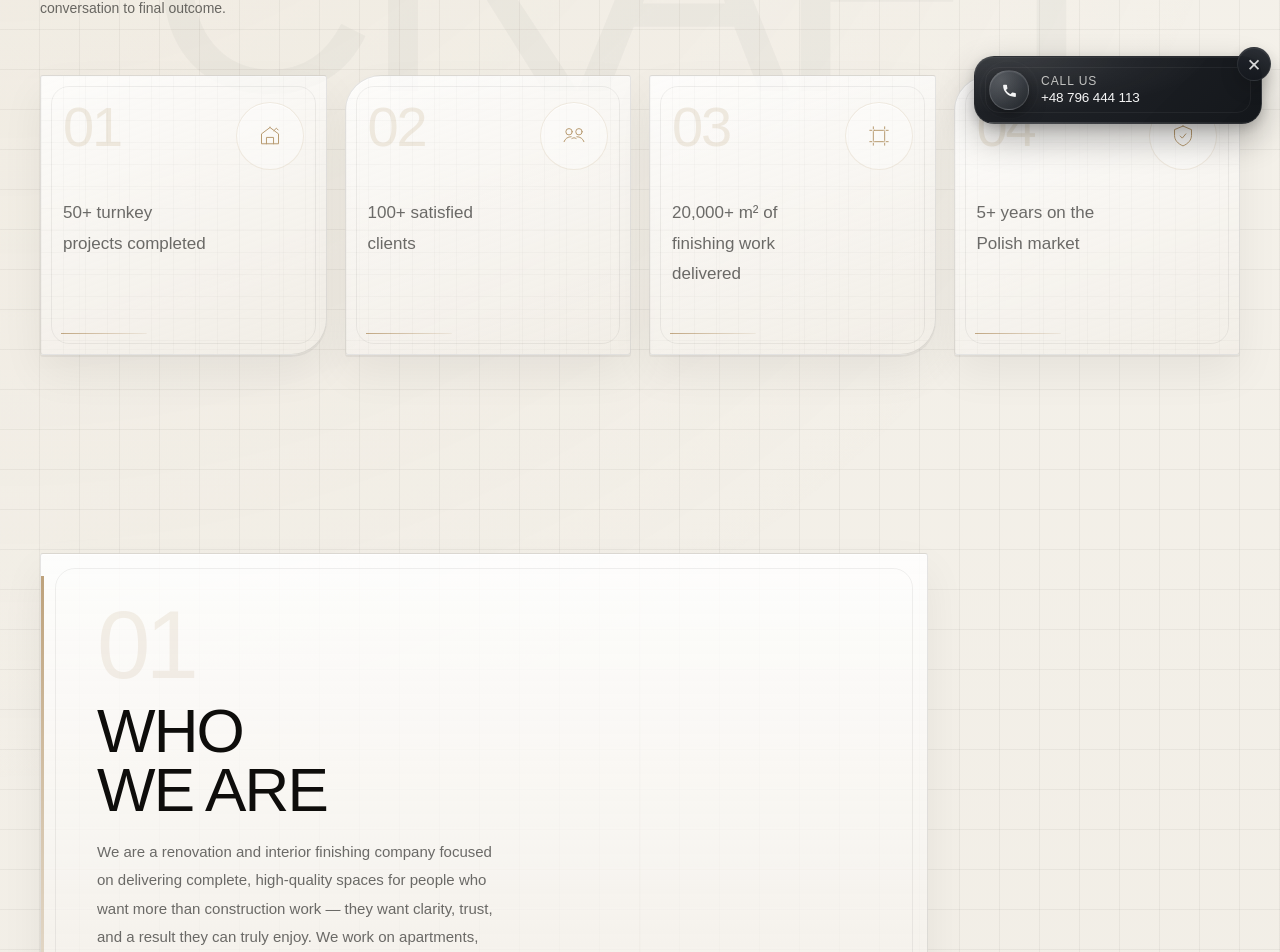
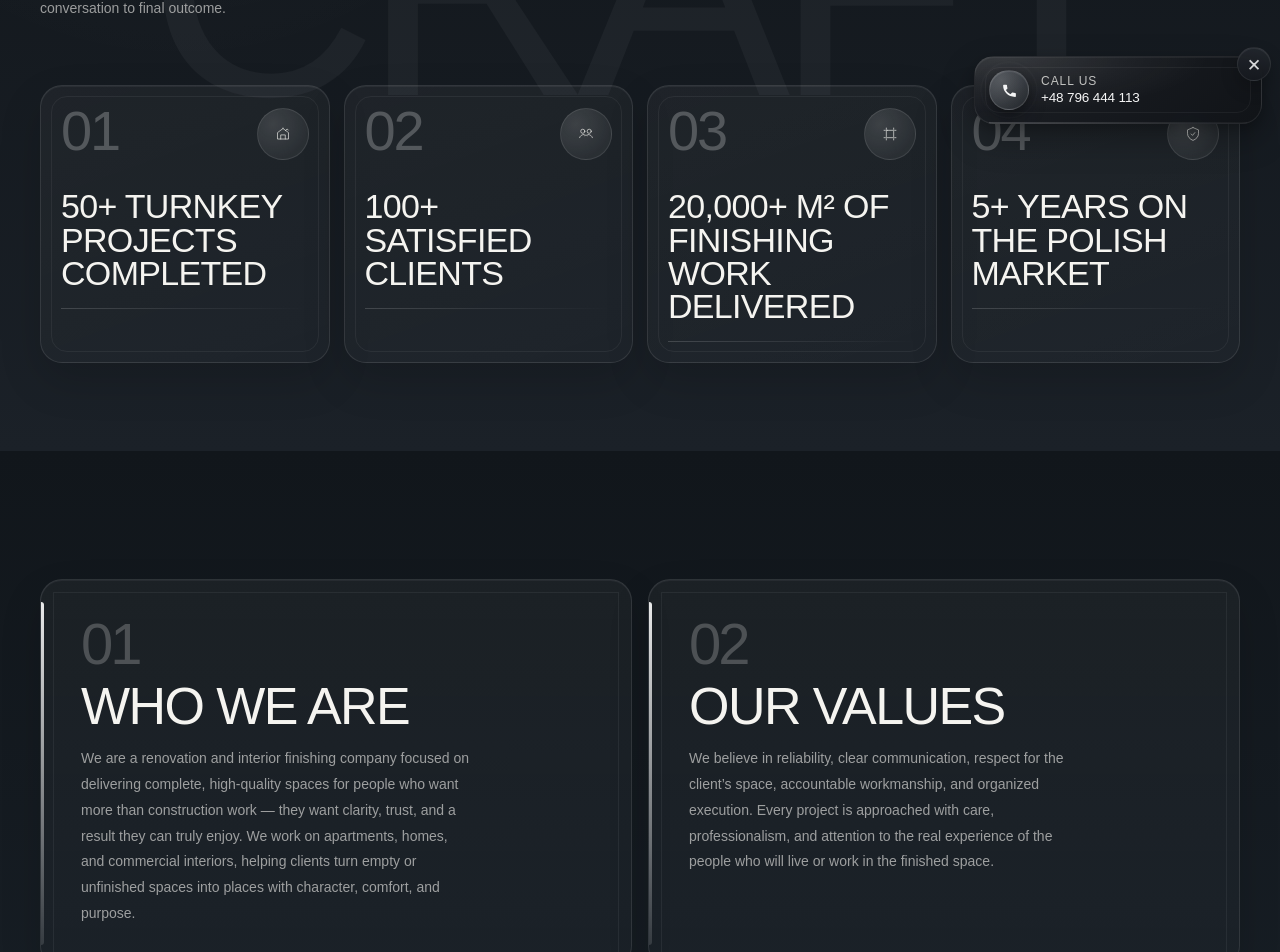
Before and after one commit to romanasolovan/prosto-remont, a Next.js app: page /en/about in a window 1280 px wide. Shown: the part 658-1610 px from the top of the page. Built offline with nearby package versions, Linux system fonts and the light colour scheme.

Commit message:
refine about us page to the dark theme, change quote modal background

```diff
--- a/app/[locale]/about/about.module.css
+++ b/app/[locale]/about/about.module.css
@@ -1,31 +1,21 @@
 .aboutPage {
-  --ink: #0e0d0b;
-  --ink-80: rgba(14, 13, 11, 0.8);
-  --ink-60: rgba(14, 13, 11, 0.6);
-  --ink-20: rgba(14, 13, 11, 0.2);
-  --ink-10: rgba(14, 13, 11, 0.1);
-  --ink-06: rgba(14, 13, 11, 0.06);
-  --ink-03: rgba(14, 13, 11, 0.03);
-  --paper: #f5f2eb;
-  --paper-deep: #ece7de;
-  --sand: #b89a70;
-  --grid: rgba(14, 13, 11, 0.048);
-  --r-sm: 3px;
-  --r-md: 16px;
-  --r-lg: 24px;
-  --r-xl: 36px;
-  --shadow-soft:
-    0 2px 0 rgba(14, 13, 11, 0.05), 0 18px 44px rgba(14, 13, 11, 0.06),
-    inset 0 1px 0 rgba(255, 255, 255, 0.78);
-  --shadow-hover:
-    0 2px 0 rgba(14, 13, 11, 0.06), 0 28px 58px rgba(14, 13, 11, 0.1),
-    inset 0 1px 0 rgba(255, 255, 255, 0.82);
+  --bg-main: #0d1115;
+  --bg-soft: #151a20;
+  --bg-deep: #1b2128;
+  --ink: #f5f4f0;
+  --ink-80: rgba(245, 244, 240, 0.8);
+  --ink-60: rgba(245, 244, 240, 0.6);
+  --ink-20: rgba(255, 255, 255, 0.2);
+  --ink-10: rgba(255, 255, 255, 0.1);
+  --ink-06: rgba(255, 255, 255, 0.06);
+  --ink-03: rgba(255, 255, 255, 0.03);
+  --grid: rgba(255, 255, 255, 0.016);
 
   position: relative;
   width: 100%;
   min-height: 100vh;
   overflow-x: clip;
-  background: linear-gradient(180deg, var(--paper) 0%, var(--paper-deep) 100%);
+  background: linear-gradient(180deg, var(--bg-main) 0%, var(--bg-soft) 100%);
 }
 
 .aboutPage::before {
@@ -48,12 +38,12 @@
   background:
     radial-gradient(
       circle at 0% 0%,
-      rgba(184, 154, 112, 0.09) 0%,
+      rgba(255, 255, 255, 0.05) 0%,
       transparent 28%
     ),
     radial-gradient(
       circle at 100% 100%,
-      rgba(14, 13, 11, 0.03) 0%,
+      rgba(255, 255, 255, 0.025) 0%,
       transparent 24%
     );
 }
@@ -78,7 +68,7 @@
 .decorLeft {
   left: 0;
   width: 2px;
-  background: rgba(14, 13, 11, 0.045);
+  background: rgba(255, 255, 255, 0.045);
   transform: rotate(38deg) translateX(6vw);
   transform-origin: top left;
 }
@@ -86,7 +76,7 @@
 .decorLeftSoft {
   left: 0;
   width: 1px;
-  background: rgba(14, 13, 11, 0.024);
+  background: rgba(255, 255, 255, 0.02);
   transform: rotate(38deg) translateX(calc(6vw + 38px));
   transform-origin: top left;
 }
@@ -94,7 +84,7 @@
 .decorRight {
   right: 0;
   width: 2px;
-  background: rgba(14, 13, 11, 0.032);
+  background: rgba(255, 255, 255, 0.032);
   transform: rotate(-38deg) translateX(-18vw);
   transform-origin: top right;
 }
@@ -102,7 +92,7 @@
 .decorRightSoft {
   right: 0;
   width: 1px;
-  background: rgba(14, 13, 11, 0.018);
+  background: rgba(255, 255, 255, 0.016);
   transform: rotate(-38deg) translateX(calc(-18vw + 38px));
   transform-origin: top right;
 }
@@ -115,12 +105,20 @@
 }
 
 /* STATS */
+
 .statsSection {
   display: flex;
   align-items: center;
   min-height: 100svh;
   padding: 112px 0 88px;
   overflow: hidden;
+  background:
+    radial-gradient(
+      circle at 14% 20%,
+      rgba(255, 255, 255, 0.04),
+      transparent 30%
+    ),
+    linear-gradient(180deg, var(--bg-main) 0%, var(--bg-deep) 100%);
 }
 
 .statsBackground {
@@ -135,7 +133,7 @@
 
 .bgWord {
   transform: translateY(8%);
-  color: rgba(14, 13, 11, 0.03);
+  color: rgba(255, 255, 255, 0.04);
   white-space: nowrap;
   font-family: "Barlow Condensed", sans-serif;
   font-size: clamp(16vw, 25vw, 32vw);
@@ -171,7 +169,7 @@
   font-weight: 500;
   letter-spacing: 0.28em;
   text-transform: uppercase;
-  color: var(--sand);
+  color: rgba(245, 244, 240, 0.68);
 }
 
 .statsEyebrow::before,
@@ -181,7 +179,7 @@
   width: 18px;
   height: 1px;
   flex-shrink: 0;
-  background: var(--sand);
+  background: currentColor;
   opacity: 0.7;
 }
 
@@ -191,7 +189,7 @@
   color: var(--ink);
   font-family: "Barlow Condensed", sans-serif;
   font-size: clamp(42px, 8vw, 86px);
-  font-weight: 200;
+  font-weight: 300;
   line-height: 0.92;
   letter-spacing: -0.03em;
   text-transform: uppercase;
@@ -219,30 +217,28 @@
   overflow: hidden;
   min-height: 220px;
   padding: 22px 20px 20px;
-  border: 0.5px solid var(--ink-10);
-  border-radius: var(--r-sm) var(--r-sm) var(--r-xl) var(--r-sm);
+  border: 1px solid var(--ink-10);
+  border-radius: 22px;
   background: linear-gradient(
     160deg,
-    rgba(255, 255, 255, 0.82) 0%,
-    rgba(241, 237, 230, 0.62) 100%
+    rgba(255, 255, 255, 0.04) 0%,
+    rgba(255, 255, 255, 0.018) 100%
   );
-  box-shadow: var(--shadow-soft);
+  box-shadow:
+    inset 0 1px 0 rgba(255, 255, 255, 0.05),
+    0 18px 44px rgba(0, 0, 0, 0.14);
   transition:
     transform 260ms ease,
     border-color 260ms ease,
     box-shadow 260ms ease;
 }
 
-.statCard:nth-child(even) {
-  border-radius: var(--r-xl) var(--r-sm) var(--r-sm) var(--r-sm);
-}
-
 .statCard::before {
   content: "";
   position: absolute;
   inset: 10px;
-  border: 0.5px solid var(--ink-06);
-  border-radius: 18px;
+  border: 1px solid var(--ink-06);
+  border-radius: 16px;
   pointer-events: none;
 }
 
@@ -250,7 +246,7 @@
   content: "";
   position: absolute;
   inset: 0;
-  opacity: 0.42;
+  opacity: 0.32;
   pointer-events: none;
   background-image:
     linear-gradient(var(--grid) 1px, transparent 1px),
@@ -259,9 +255,11 @@
 }
 
 .statCard:hover {
-  transform: translateY(-5px);
+  transform: translateY(-4px);
   border-color: var(--ink-20);
-  box-shadow: var(--shadow-hover);
+  box-shadow:
+    inset 0 1px 0 rgba(255, 255, 255, 0.06),
+    0 24px 56px rgba(0, 0, 0, 0.18);
 }
 
 .statTop {
@@ -270,158 +268,107 @@
   display: flex;
   align-items: flex-start;
   justify-content: space-between;
-  gap: 16px;
-  margin-bottom: 28px;
+  margin-bottom: 30px;
 }
 
 .statIndex {
-  user-select: none;
+  color: rgba(255, 255, 255, 0.24);
   font-family: "Barlow Condensed", sans-serif;
-  font-size: clamp(34px, 5vw, 56px);
-  font-weight: 200;
-  line-height: 0.9;
+  font-size: clamp(40px, 8vw, 56px);
+  font-weight: 300;
+  line-height: 0.82;
   letter-spacing: -0.04em;
-  color: rgba(184, 154, 112, 0.18);
 }
 
 .statIconWrap {
-  position: relative;
-  z-index: 1;
+  display: flex;
+  align-items: center;
+  justify-content: center;
 }
 
 .statIcon {
-  display: flex;
-  align-items: center;
-  justify-content: center;
-  width: 68px;
-  height: 68px;
-  color: var(--sand);
-  border: 0.5px solid rgba(184, 154, 112, 0.18);
-  border-radius: 999px;
-  background: rgba(255, 255, 255, 0.34);
-  box-shadow: inset 0 1px 0 rgba(255, 255, 255, 0.72);
-  transition:
-    transform 260ms ease,
-    color 260ms ease,
-    border-color 260ms ease,
-    background 260ms ease;
+  width: 52px;
+  height: 52px;
+  display: grid;
+  place-items: center;
+  border-radius: 50%;
+  border: 1px solid var(--ink-10);
+  background:
+    radial-gradient(
+      circle at 30% 30%,
+      rgba(255, 255, 255, 0.12),
+      rgba(255, 255, 255, 0.03) 72%
+    ),
+    rgba(255, 255, 255, 0.025);
+  color: var(--ink);
 }
 
 .statIcon svg {
-  width: 34px;
-  height: 34px;
-}
-
-.statCard:hover .statIcon {
-  transform: translateY(-2px);
-  color: var(--ink);
-  border-color: rgba(184, 154, 112, 0.34);
-  background: rgba(255, 255, 255, 0.54);
+  width: 22px;
+  height: 22px;
 }
 
 .statText {
   position: relative;
   z-index: 1;
   max-width: 16ch;
-  margin: 0;
-  color: var(--ink-60);
-  font-family: "Barlow", sans-serif;
-  font-size: clamp(15px, 2vw, 17px);
+  margin: 0 0 18px;
+  color: var(--ink);
+  font-family: "Barlow Condensed", sans-serif;
+  font-size: clamp(24px, 4vw, 34px);
   font-weight: 300;
-  line-height: 1.8;
+  line-height: 0.98;
+  letter-spacing: -0.02em;
+  text-transform: uppercase;
 }
 
 .statLine {
-  position: absolute;
-  right: 20px;
-  bottom: 20px;
-  left: 20px;
+  position: relative;
+  z-index: 1;
+  width: 100%;
   height: 1px;
-  background: linear-gradient(
-    90deg,
-    rgba(184, 154, 112, 0.85) 0%,
-    rgba(184, 154, 112, 0.12) 100%
-  );
-  transform: scaleX(0.35);
-  transform-origin: left;
-  transition: transform 320ms ease;
-}
-
-.statCard:hover .statLine {
-  transform: scaleX(1);
+  background: linear-gradient(90deg, rgba(255, 255, 255, 0.16), transparent);
 }
 
 /* STORY + VALUES */
+
 .storyValuesSection {
-  padding: 90px 0 120px;
-  overflow: hidden;
+  position: relative;
+  padding: clamp(84px, 10vw, 140px) 0;
+  background: linear-gradient(180deg, #11161b 0%, #181f26 100%);
 }
 
 .storyValuesInner {
-  position: relative;
-  display: flex;
-  flex-direction: column;
-  gap: 22px;
-}
-
-.storyValuesInner::before {
-  content: "";
-  position: absolute;
-  top: 0;
-  bottom: 0;
-  left: 50%;
-  width: 1px;
-  transform: translateX(-50%);
-  background: linear-gradient(
-    180deg,
-    transparent 0%,
-    rgba(14, 13, 11, 0.08) 20%,
-    rgba(184, 154, 112, 0.16) 50%,
-    rgba(14, 13, 11, 0.08) 80%,
-    transparent 100%
-  );
-  pointer-events: none;
+  display: grid;
+  grid-template-columns: 1fr;
+  gap: 16px;
 }
 
 .svCard {
   position: relative;
   overflow: hidden;
-  border: 0.5px solid var(--ink-10);
-  transition:
-    transform 320ms ease,
-    border-color 320ms ease,
-    box-shadow 320ms ease;
-  box-shadow: var(--shadow-soft);
+  border: 1px solid var(--ink-10);
+  background: linear-gradient(
+    180deg,
+    rgba(255, 255, 255, 0.04) 0%,
+    rgba(255, 255, 255, 0.018) 100%
+  );
+  box-shadow:
+    inset 0 1px 0 rgba(255, 255, 255, 0.05),
+    0 18px 42px rgba(0, 0, 0, 0.14);
 }
 
-.storyCard {
-  background: linear-gradient(
-    180deg,
-    rgba(255, 255, 255, 0.86) 0%,
-    rgba(242, 238, 231, 0.7) 100%
-  );
-  border-radius: var(--r-sm) var(--r-sm) 110px var(--r-sm);
+.storyCard,
+.valuesCard {
+  border-radius: 22px;
 }
 
-.valuesCard {
-  background: linear-gradient(
-    180deg,
-    rgba(241, 236, 228, 0.9) 0%,
-    rgba(233, 227, 217, 0.72) 100%
-  );
-  border-radius: 110px var(--r-sm) var(--r-sm) var(--r-sm);
-}
-
-.storyCard:hover {
-  transform: translateX(12px) translateY(-6px);
-  border-color: rgba(184, 154, 112, 0.24);
-  box-shadow: var(--shadow-hover);
-}
-
-.valuesCard:hover {
-  transform: translateX(-12px) translateY(-6px);
-  border-color: rgba(14, 13, 11, 0.14);
-  box-shadow: var(--shadow-hover);
+.svCard::before {
+  content: "";
+  position: absolute;
+  inset: 12px;
+  border: 1px solid var(--ink-06);
+  pointer-events: none;
 }
 
 .svCardInner {
@@ -429,348 +376,177 @@
   z-index: 2;
   display: flex;
   flex-direction: column;
-  gap: 18px;
-  padding: 30px 22px;
+  gap: 14px;
+  padding: clamp(26px, 4vw, 40px);
 }
 
 .svLabel {
-  display: block;
-  margin-bottom: -2px;
+  color: rgba(255, 255, 255, 0.22);
   font-family: "Barlow Condensed", sans-serif;
-  font-size: clamp(54px, 10vw, 96px);
-  font-weight: 200;
-  line-height: 0.85;
+  font-size: clamp(42px, 7vw, 58px);
+  font-weight: 300;
+  line-height: 0.82;
   letter-spacing: -0.05em;
-  color: rgba(184, 154, 112, 0.14);
-}
-
-.valuesCard .svLabel {
-  color: rgba(14, 13, 11, 0.09);
 }
 
 .svTitle {
-  max-width: 10ch;
+  max-width: 12ch;
   margin: 0;
   color: var(--ink);
   font-family: "Barlow Condensed", sans-serif;
-  font-size: clamp(34px, 5vw, 62px);
-  font-weight: 200;
-  line-height: 0.95;
+  font-size: clamp(30px, 4.5vw, 52px);
+  font-weight: 300;
+  line-height: 0.96;
   letter-spacing: -0.03em;
   text-transform: uppercase;
-  text-wrap: balance;
 }
 
 .svText {
-  max-width: 48ch;
+  max-width: 50ch;
   margin: 0;
   color: var(--ink-60);
   font-family: "Barlow", sans-serif;
-  font-size: clamp(15px, 1.08vw, 16px);
+  font-size: 14px;
   font-weight: 300;
-  line-height: 1.9;
+  line-height: 1.85;
 }
 
 .svAccent {
-  position: absolute;
-  inset: 14px;
-  border: 0.5px solid var(--ink-06);
-  border-radius: 20px;
-  pointer-events: none;
-}
-
-.svAccent::before {
-  content: "";
-  position: absolute;
-  width: clamp(120px, 16vw, 180px);
-  height: clamp(120px, 16vw, 180px);
-  right: -60px;
-  bottom: -60px;
-  border-radius: 999px;
-  background: radial-gradient(
-    circle,
-    rgba(184, 154, 112, 0.16) 0%,
-    rgba(184, 154, 112, 0.05) 42%,
-    transparent 72%
-  );
-}
-
-.valuesCard .svAccent::before {
-  left: -60px;
-  right: auto;
-  background: radial-gradient(
-    circle,
-    rgba(14, 13, 11, 0.08) 0%,
-    rgba(14, 13, 11, 0.03) 42%,
-    transparent 72%
-  );
-}
-
-.svCard::before {
-  content: "";
   position: absolute;
   top: 22px;
   bottom: 22px;
   left: 0;
   width: 3px;
+  border-radius: 0 999px 999px 0;
   background: linear-gradient(
     180deg,
-    rgba(184, 154, 112, 0.92) 0%,
-    rgba(184, 154, 112, 0.14) 100%
-  );
-}
-
-.valuesCard::before {
-  left: auto;
-  right: 0;
-  background: linear-gradient(
-    180deg,
-    rgba(14, 13, 11, 0.52) 0%,
-    rgba(14, 13, 11, 0.12) 100%
+    rgba(255, 255, 255, 0.9) 0%,
+    rgba(255, 255, 255, 0.12) 100%
   );
 }
 
 /* WHY */
+
 .whySection {
-  padding: 0 0 110px;
+  position: relative;
+  padding: clamp(84px, 10vw, 140px) 0;
+  background: linear-gradient(180deg, #0f1419 0%, #171d24 100%);
 }
 
 .whySectionInner {
-  display: flex;
-  flex-direction: column;
-  gap: 22px;
+  display: grid;
+  grid-template-columns: 1fr;
+  gap: 18px;
 }
 
 .whyCard {
   position: relative;
   overflow: hidden;
-  padding: 28px 22px;
-  border: 0.5px solid var(--ink-10);
-  border-radius: var(--r-sm) var(--r-sm) 110px var(--r-sm);
-  background: linear-gradient(160deg, #171511 0%, #201d18 56%, #2a2721 100%);
+  border: 1px solid var(--ink-10);
+  border-radius: 22px;
+  background: linear-gradient(
+    180deg,
+    rgba(255, 255, 255, 0.04) 0%,
+    rgba(255, 255, 255, 0.018) 100%
+  );
   box-shadow:
-    0 2px 0 rgba(14, 13, 11, 0.18),
-    0 26px 58px rgba(14, 13, 11, 0.2),
-    inset 0 1px 0 rgba(255, 255, 255, 0.04);
-  transition:
-    transform 260ms ease,
-    border-color 260ms ease,
-    box-shadow 260ms ease;
+    inset 0 1px 0 rgba(255, 255, 255, 0.05),
+    0 18px 42px rgba(0, 0, 0, 0.14);
 }
 
 .whyCard::before {
   content: "";
   position: absolute;
-  inset: 14px;
-  border: 0.5px solid rgba(255, 255, 255, 0.06);
-  border-radius: 20px 20px 72px 20px;
+  inset: 12px;
+  border: 1px solid var(--ink-06);
   pointer-events: none;
-}
-
-.whyCard::after {
-  content: "";
-  position: absolute;
-  inset: 0;
-  opacity: 0.2;
-  pointer-events: none;
-  background-image:
-    linear-gradient(rgba(255, 255, 255, 0.06) 1px, transparent 1px),
-    linear-gradient(90deg, rgba(255, 255, 255, 0.05) 1px, transparent 1px);
-  background-size: 24px 24px;
-}
-
-.whyCard:hover {
-  transform: translateY(-5px);
-  border-color: rgba(184, 154, 112, 0.22);
-  box-shadow:
-    0 2px 0 rgba(14, 13, 11, 0.18),
-    0 34px 70px rgba(14, 13, 11, 0.28),
-    inset 0 1px 0 rgba(255, 255, 255, 0.05);
 }
 
 .whyIndex {
   position: absolute;
-  top: 16px;
-  right: 20px;
-  user-select: none;
+  top: 24px;
+  right: 24px;
+  color: rgba(255, 255, 255, 0.12);
   font-family: "Barlow Condensed", sans-serif;
-  font-size: clamp(56px, 9vw, 110px);
-  font-weight: 200;
-  line-height: 0.85;
-  letter-spacing: -0.04em;
-  color: rgba(184, 154, 112, 0.1);
+  font-size: clamp(44px, 8vw, 72px);
+  font-weight: 300;
+  line-height: 0.82;
+  letter-spacing: -0.05em;
 }
 
 .whyCardContent {
   position: relative;
   z-index: 2;
+  display: flex;
+  flex-direction: column;
+  gap: 14px;
+  padding: clamp(26px, 4vw, 42px);
 }
 
 .whyTitle {
-  max-width: 10ch;
-  margin: 18px 0 18px;
-  color: #f5f2eb;
+  max-width: 12ch;
+  margin: 0;
+  color: var(--ink);
   font-family: "Barlow Condensed", sans-serif;
-  font-size: clamp(34px, 5vw, 62px);
-  font-weight: 200;
-  line-height: 0.95;
+  font-size: clamp(30px, 4.5vw, 52px);
+  font-weight: 300;
+  line-height: 0.96;
   letter-spacing: -0.03em;
   text-transform: uppercase;
-  text-wrap: balance;
 }
 
 .whyText {
-  max-width: 42ch;
+  max-width: 50ch;
   margin: 0;
-  color: rgba(245, 242, 235, 0.72);
+  color: var(--ink-60);
   font-family: "Barlow", sans-serif;
-  font-size: clamp(15px, 1.08vw, 16px);
+  font-size: 14px;
   font-weight: 300;
-  line-height: 1.9;
+  line-height: 1.85;
 }
 
-.opinionsWrapper {
-  position: relative;
-  padding-top: 10px;
+.reviewLink {
+  display: inline-flex;
+  align-items: center;
+  gap: 10px;
+  width: fit-content;
+  margin-top: 8px;
+  color: var(--ink);
+  text-decoration: none;
+  font-family: "Barlow Condensed", sans-serif;
+  font-size: 11px;
+  font-weight: 500;
+  letter-spacing: 0.18em;
+  text-transform: uppercase;
+  transition:
+    gap 220ms ease,
+    color 220ms ease;
 }
 
-.opinionsWrapper::before {
-  content: "";
-  position: absolute;
-  top: 0;
-  left: 0;
-  width: clamp(72px, 12vw, 120px);
-  height: 1px;
-  background: linear-gradient(
-    90deg,
-    rgba(14, 13, 11, 0.42) 0%,
-    rgba(14, 13, 11, 0.08) 100%
-  );
+.reviewLink:hover {
+  gap: 16px;
 }
 
-.statCard:focus-within,
-.svCard:focus-within,
-.whyCard:focus-within {
-  outline: 2px solid rgba(184, 154, 112, 0.5);
-  outline-offset: 4px;
+.reviewLinkArrow {
+  transition: transform 220ms ease;
 }
 
-@media (min-width: 700px) {
+.reviewLink:hover .reviewLinkArrow {
+  transform: translateX(3px);
+}
+
+@media (min-width: 768px) {
   .statsGrid {
     grid-template-columns: repeat(2, minmax(0, 1fr));
-    gap: 16px;
   }
 
-  .statCard {
-    min-height: 240px;
-    padding: 24px;
-  }
-
-  .svCardInner {
-    padding: 38px 34px;
-  }
-
-  .storyCard,
-  .valuesCard {
-    width: min(100%, 88%);
-  }
-
-  .storyCard {
-    margin-right: auto;
-  }
-
-  .valuesCard {
-    margin-left: auto;
+  .storyValuesInner {
+    grid-template-columns: repeat(2, minmax(0, 1fr));
   }
 }
 
 @media (min-width: 1024px) {
-  .statsInner {
-    gap: 54px;
-  }
-
   .statsGrid {
     grid-template-columns: repeat(4, minmax(0, 1fr));
-    gap: 18px;
-  }
-
-  .statCard {
-    min-height: 280px;
-    padding: 26px 22px 22px;
-  }
-
-  .storyValuesSection {
-    padding: 110px 0 150px;
-  }
-
-  .storyValuesInner {
-    gap: 28px;
-  }
-
-  .storyCard,
-  .valuesCard {
-    width: min(100%, 74%);
-  }
-
-  .storyCard:hover {
-    transform: translateX(18px) translateY(-8px);
-  }
-
-  .valuesCard:hover {
-    transform: translateX(-18px) translateY(-8px);
-  }
-
-  .svCardInner {
-    padding: 50px 56px;
-  }
-
-  .whySectionInner {
-    display: grid;
-    grid-template-columns: minmax(300px, 0.9fr) minmax(0, 1.1fr);
-    gap: 24px;
-    align-items: start;
-  }
-
-  .whyCard {
-    min-height: 100%;
-    padding: 44px 42px 46px;
   }
 }
-
-@media (max-width: 599px) {
-  .statsMeta {
-    text-align: center;
-    align-items: center;
-  }
-
-  .statsTitle,
-  .whyTitle,
-  .svTitle {
-    max-width: 100%;
-  }
-
-  .statsLead,
-  .statText,
-  .svText,
-  .whyText {
-    max-width: 100%;
-  }
-}
-
-@media (prefers-reduced-motion: reduce) {
-  .statCard,
-  .svCard,
-  .whyCard,
-  .statIcon,
-  .statLine {
-    transition: none;
-  }
-
-  .statCard:hover,
-  .storyCard:hover,
-  .valuesCard:hover,
-  .whyCard:hover,
-  .statCard:hover .statIcon {
-    transform: none;
-  }
-}
--- a/app/[locale]/about/page.tsx
+++ b/app/[locale]/about/page.tsx
@@ -1,6 +1,6 @@
 import { useTranslations } from "next-intl";
+import { Link } from "@/navigation";
 import styles from "./about.module.css";
-import ClientOpinions from "@/components/ClientOpinions/ClientOpinions";
 import TrustedBrands from "@/components/home/TrustedBrands/TrustedBrands";
 import WhyChooseUs from "@/components/home/WhyChooseUs/WhyChooseUs";
 
@@ -193,12 +193,15 @@ export default function About() {
                 </h2>
 
                 <p className={styles.whyText}>{t("why.content")}</p>
+
+                <Link href="/reviews" className={styles.reviewLink}>
+                  Read client opinions
+                  <span className={styles.reviewLinkArrow} aria-hidden="true">
+                    →
+                  </span>
+                </Link>
               </div>
             </article>
-
-            <div className={styles.opinionsWrapper}>
-              <ClientOpinions />
-            </div>
           </div>
         </div>
       </section>
--- a/components/QuoteRequestModal/QuoteRequestModal.module.css
+++ b/components/QuoteRequestModal/QuoteRequestModal.module.css
@@ -22,7 +22,8 @@
   overflow: hidden;
   border: 1px solid rgba(36, 36, 36, 0.08);
   border-radius: 32px;
-  background:
+  background-color: black;
+  /* background:
     radial-gradient(
       circle at top left,
       rgba(255, 255, 255, 0.82) 0%,
@@ -32,7 +33,7 @@
       180deg,
       rgba(249, 249, 248, 0.98) 0%,
       rgba(238, 238, 236, 0.96) 100%
-    );
+    ); */
   box-shadow:
     0 28px 80px rgba(8, 10, 14, 0.22),
     inset 0 1px 0 rgba(255, 255, 255, 0.9);
```
